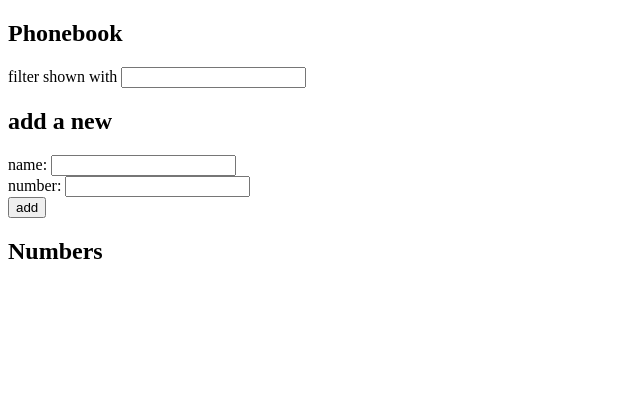
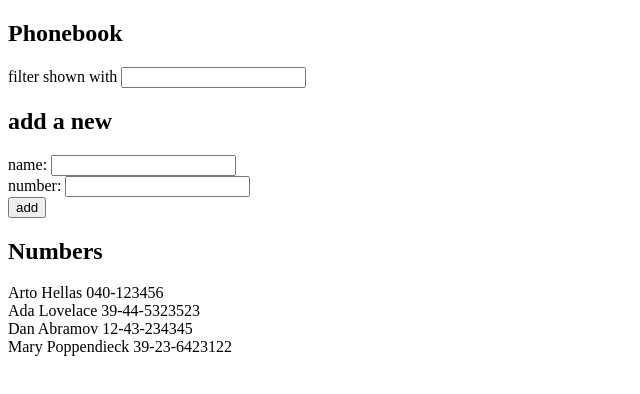
Before and after one commit to lwyers2/fullstackopen, a React (Vite) app in the folder part2/phonebook/: page / in a window 1280 px wide. Shown: the top 394 px of the page, without its empty margins (0-640 px from the left). Built offline with nearby package versions, Linux system fonts and the light colour scheme.

Commit message:
Exercise 2.9

```diff
--- a/part2/phonebook/src/App.jsx
+++ b/part2/phonebook/src/App.jsx
@@ -1,9 +1,8 @@
-//TODO add comments as I've made this a little more confusing than it should be
-
+//Also adding useEffect to display errors when they occure
 import {useState, useEffect} from 'react'
 import './App.css'
 
-const Number = props => {<li>{props.name} {props.number}</li>}
+const Number = props => <li>{props.name} {props.number}</li>
 
 const Title = props => <h2>{props.title}</h2>
 
@@ -18,6 +17,7 @@ const App = () => {
   const [searchName, setsearchName] = useState('')
   const [newNumber, setNewNumber] = useState('')
   const [errors, setErrors] = useState([])
+  const [showAll, setShowAll] = useState(true)
 
   const addError = (errorMessage) => {
     //replacing with prevErrors to keep them correct
@@ -60,7 +60,9 @@ const App = () => {
     return isValid
   }
 
-
+  /*
+  This is obviously a very simple validation, but for this its okay
+  */
   const validNumber = (numberString) => {
     let valid = true
     for(const c of numberString) {
@@ -70,8 +72,6 @@ const App = () => {
     }
     return valid
   }
-
-
 
   const addNameAndNumber = (event) => {
     event.preventDefault()
@@ -98,18 +98,24 @@ const App = () => {
   }, [errors]); // Runs whenever the `errors` array is updated
 
 
-  const handleSearch =() => {
+  const numbersToShow = showAll
+  ? persons
+  : persons.filter(person=>person.name.toLowerCase().includes(searchName.toLowerCase()))
 
+  const handleSearch =(event) => {
+    setsearchName(event.target.value)
+    setShowAll(false)
+    console.log(numbersToShow)
   }
 
   return (
     <div>
       <Title title={"Phonebook"}/>
-      <form >
+        <div>
         filter shown with <input
         value={searchName}
         onChange={handleSearch}/>
-      </form>
+        </div>
       <Title title={"add a new"}/>
       <form onSubmit={addNameAndNumber}>
         <div>
@@ -129,7 +135,7 @@ const App = () => {
       <Title title={"Numbers"}/>
       <div>
       <ul>
-      {persons.map(person =>
+      {numbersToShow.map(person =>
         <Number key={person.id} name={person.name} number={person.number}/>
       )}
       </ul>
```
